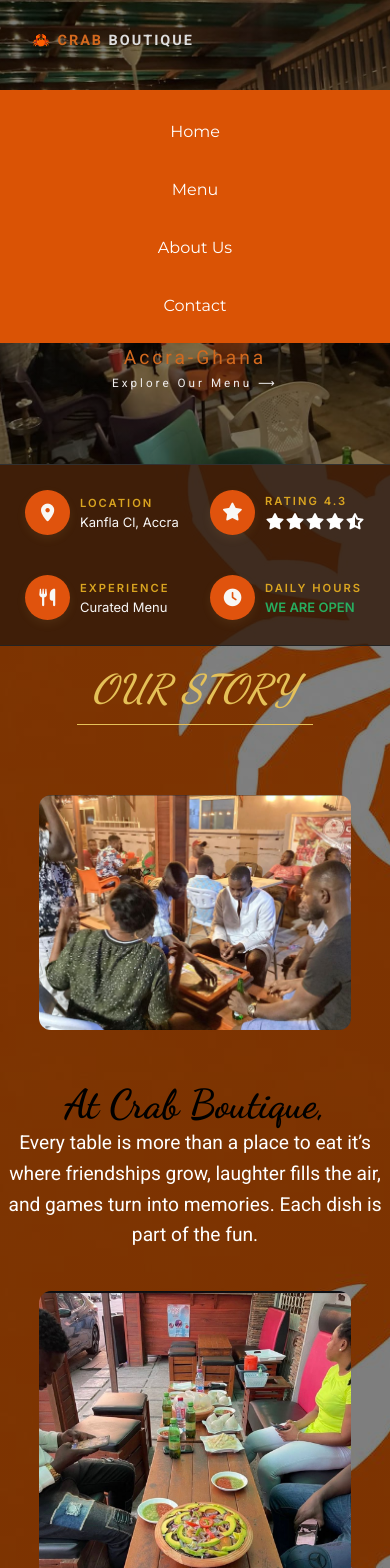
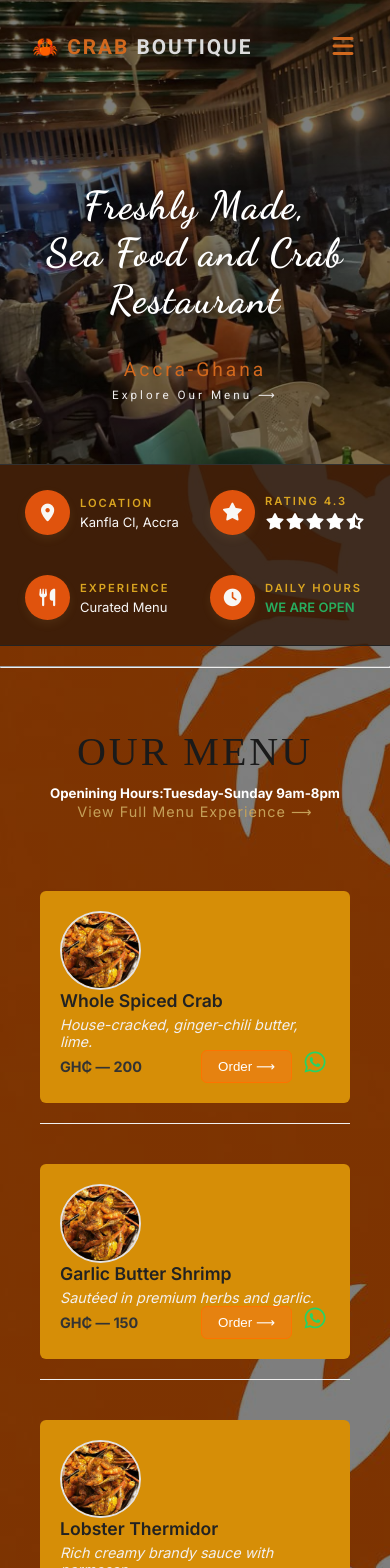
Before and after one commit to xebi112/Crab-Boutique, a React (Vite) app in the folder crab-boutique/: page / in a window 390 px wide. Shown: the top 1568 px of the page. Built offline with nearby package versions, Linux system fonts and the light colour scheme; a web font is replaced by a local one.

Commit message:
added order logic to help users order items

```diff
--- a/crab-boutique/src/COMPONENTS/Home.jsx
+++ b/crab-boutique/src/COMPONENTS/Home.jsx
@@ -47,7 +47,7 @@ function Home() {
     const parts = cleanTime.split(" ");
     const daystring = parts[0];
     const hour = parseInt(parts[1], 10);
-
+    console.log(hour);
     if (daystring === "Monday") {
       return "MONDAY_CLOSED";
     }
@@ -71,6 +71,7 @@ function Home() {
           <p className="logo-name">
             🦀 <span>Crab</span> Boutique
           </p>
+
           <div className="toggle-menus">
             {!isOpen ? (
               <div className="menu-burger" onClick={toggleMenu}>
@@ -84,7 +85,7 @@ function Home() {
           </div>
 
           {/* Logic Fix: Ensures links are conditionally modified when active state is true */}
-          <div className={`nav-links ${isOpen ? "active" : ""}`}>
+          <div className={`nav-links ${isOpen ? "" : "active"}`}>
             <Link to="/" className="home-img" onClick={() => setIsOpen(false)}>
               Home
             </Link>
@@ -204,6 +205,7 @@ function Home() {
       </section>
 
       <main className="container">
+        <div className="story-container">
           <div>
             <p className="story">OUR STORY</p>
           </div>
@@ -222,10 +224,12 @@ function Home() {
           <div className="img-right" data-aos="fade-left">
             <img src="img-4.jpeg" alt="Freshness" />
             <div className="story-text">
-            <h3 className="sub-text">From the ocean’s depth to your plate,</h3>
+              <h3 className="sub-text">
+                From the ocean’s depth to your plate,
+              </h3>
               <p className="text">
-              We bring the finest crabs and seafood, prepared with care so every
-              bite carries the taste of freshness and authenticity.
+                We bring the finest crabs and seafood, prepared with care so
+                every bite carries the taste of freshness and authenticity.
               </p>
             </div>
           </div>
@@ -251,14 +255,16 @@ function Home() {
               </p>
             </div>
           </div>
+        </div>
 
         <hr className="section-divider" />
 
         <div className="menu-table" id="menu">
           <div className="menu-header-area">
             <p className="menu-head">our Menu</p>
+            <h5>Openining Hours:Tuesday-Sunday 9am-8pm</h5>
             <Link to="/menu" className="menu-text">
-              View Full Experience ⟶
+              View Full Menu Experience ⟶
             </Link>
           </div>
 
@@ -268,7 +274,13 @@ function Home() {
                 <img src="homebg.jpeg" className="menu-img" alt="Menu item" />
                 <h3>Whole Spiced Crab</h3>
                 <p>House-cracked, ginger-chili butter, lime.</p>
+                <div className="order-item">
                   <span className="item-price">GH₵ — 200</span>
+                  <div>
+                    <button>Order ⟶ </button>
+                    <i class="fab fa-whatsapp"></i>
+                  </div>
+                </div>
               </div>
             </div>
 
@@ -277,7 +289,13 @@ function Home() {
                 <img src="homebg.jpeg" className="menu-img" alt="Menu item" />
                 <h3>Garlic Butter Shrimp</h3>
                 <p>Sautéed in premium herbs and garlic.</p>
+                <div className="order-item">
                   <span className="item-price">GH₵ — 150</span>
+                  <div>
+                    <button>Order ⟶</button>
+                    <i class="fab fa-whatsapp"></i>
+                  </div>
+                </div>
               </div>
             </div>
 
@@ -286,7 +304,13 @@ function Home() {
                 <img src="homebg.jpeg" className="menu-img" alt="Menu item" />
                 <h3>Lobster Thermidor</h3>
                 <p>Rich creamy brandy sauce with parmesan.</p>
+                <div className="order-item">
                   <span className="item-price">GH₵ —100</span>
+                  <div>
+                    <button>Order ⟶</button>
+                    <i class="fab fa-whatsapp"></i>
+                  </div>
+                </div>
               </div>
             </div>
 
@@ -295,7 +319,13 @@ function Home() {
                 <img src="homebg.jpeg" className="menu-img" alt="Menu item" />
                 <h3>Crab Cakes</h3>
                 <p>Jumbo lump crab with spicy remoulade.</p>
+                <div className="order-item">
                   <span className="item-price">GH₵ —250</span>
+                  <div>
+                    <button>Order ⟶</button>
+                    <i class="fab fa-whatsapp"></i>
+                  </div>
+                </div>
               </div>
             </div>
 
@@ -304,7 +334,13 @@ function Home() {
                 <img src="homebg.jpeg" className="menu-img" alt="Menu item" />
                 <h3>Seafood Platter</h3>
                 <p>A mix of our best catches, grilled to perfection.</p>
+                <div className="order-item">
                   <span className="item-price">GH₵ —120</span>
+                  <div>
+                    <button>Order ⟶</button>
+                    <i class="fab fa-whatsapp"></i>
+                  </div>
+                </div>
               </div>
             </div>
 
@@ -313,7 +349,13 @@ function Home() {
                 <img src="homebg.jpeg" className="menu-img" alt="Menu item" />
                 <h3>Spicy Crab Soup</h3>
                 <p>Traditional recipe with a boutique twist.</p>
+                <div className="order-item">
                   <span className="item-price">GH₵ — 67</span>
+                  <div>
+                    <button>Order ⟶</button>
+                    <i class="fab fa-whatsapp"></i>
+                  </div>
+                </div>
               </div>
             </div>
           </div>
@@ -348,7 +390,7 @@ function Home() {
 
               <div className="footer-info-block">
                 <h5>
-                  <i className="fas fa-phone-alt"></i>For Orders Call Us
+                  <i className="fas fa-phone-alt"></i> For Orders Call Us
                 </h5>
                 <span>+233 24 442 2614</span>
               </div>
--- /dev/null
+++ b/crab-boutique/src/COMPONENTS/menuPage.jsx
@@ -0,0 +1,2 @@
+function menu() {}
+export default menu;
--- a/crab-boutique/src/index.css
+++ b/crab-boutique/src/index.css
@@ -327,7 +327,42 @@ span {
   border-bottom: 1px solid #c5a059;
   transform: translateX(5px);
 }
+.order-item {
+  display: flex;
+  justify-content: space-between; /* left vs right */
+  align-items: center;
+}
 
+.order-item .item-price {
+  font-weight: bold;
+  color: #333;
+}
+
+.order-item div {
+  display: flex;
+  gap: 0.5rem; /* spacing between button and icon */
+}
+.order-item button {
+  background-color: #e68210;
+  border: none;
+  padding: 0.5rem 1rem;
+  color: white;
+  cursor: pointer;
+  border: 1px solid rgb(255, 115, 0);
+  border-radius: 6px;
+}
+
+.order-item .fa-whatsapp {
+  font-size: 1.5rem;
+  color: #25d366;
+  cursor: pointer;
+  transition: transform 0.3s ease;
+}
+
+.order-item .fa-whatsapp:hover {
+  transform: scale(1.2);
+  color: #130133;
+}
 .item-info h3 {
   font-size: 1.1rem;
   color: #222;
@@ -412,18 +447,18 @@ span {
     color: rgba(236, 97, 4, 0.9);
     font-size: 1.5rem;
   }
+  .toggle-menus {
+    display: flex;
+  }
   .logo-name {
     font-family: "Roboto";
     color: #ddd;
     text-transform: uppercase;
     letter-spacing: 2px;
-    font-size: 0.9rem;
+    font-size: 1.3rem;
     font-weight: bold;
   }
-  .menu-burger {
-    font-size: 1.5rem;
-    color: #d2691e;
-  }
+
   .small-screen-logo-name {
     font-size: 10vw;
     line-height: 1.2;
@@ -492,6 +527,9 @@ span {
     border-bottom: 1.5px solid #e5c158; /* Sharp, thin luxury line */
     padding-bottom: 12px; /* Generous breathing room between text and line */
   }
+  .story-container {
+    display: none;
+  }
 }
 
 /* --- MOBILE RESPONSIVE (2x2 Grid) for detail section --- */
@@ -555,21 +593,71 @@ span {
   .table-grid {
     grid-template-columns: 1fr;
   }
+  .menu-burger {
+    font-size: 1.5rem;
+    color: #d2691e;
+  }
+  .menu-table {
+    max-width: 1000px;
+    margin: 0;
+    padding: 40px;
+    background-color: transparent;
+    border-radius: 6px;
+  }
   .menu-table {
     color: #fff;
     border-radius: 46px;
   }
   .menu-img {
-    width: 20%;
+    width: 30%;
+    object-fit: cover;
     border: 2px solid rgb(228, 226, 226);
     border-radius: 100%;
   }
+  .order-item {
+    display: flex;
+    justify-content: space-between; /* left vs right */
+    align-items: center;
+  }
+
+  .order-item .item-price {
+    font-weight: bold;
+    color: #333;
+  }
+
+  .order-item div {
+    display: flex;
+    gap: 0.5rem; /* spacing between button and icon */
+  }
+  .order-item button {
+    background-color: #e68210;
+    border: none;
+    padding: 0.5rem 1rem;
+    color: white;
+    cursor: pointer;
+    border: 1px solid rgb(255, 115, 0);
+    border-radius: 6px;
+  }
+
+  .order-item .fa-whatsapp {
+    font-size: 1.5rem;
+    color: #25d366;
+    cursor: pointer;
+    transition: transform 0.3s ease;
+  }
+
+  .order-item .fa-whatsapp:hover {
+    transform: scale(1.2);
+    color: #130133;
+  }
+
   .item-info {
     background-color: #d68e07;
     padding: 20px;
     color: #fff;
     border-radius: 6px;
   }
+
   .about-details {
     background:
       linear-gradient(rgba(0, 0, 0, 0.5), rgba(0, 0, 0, 0.5)), url("/crab.jpeg");
```
Lines whose indentation alone changed are shown as unchanged.
